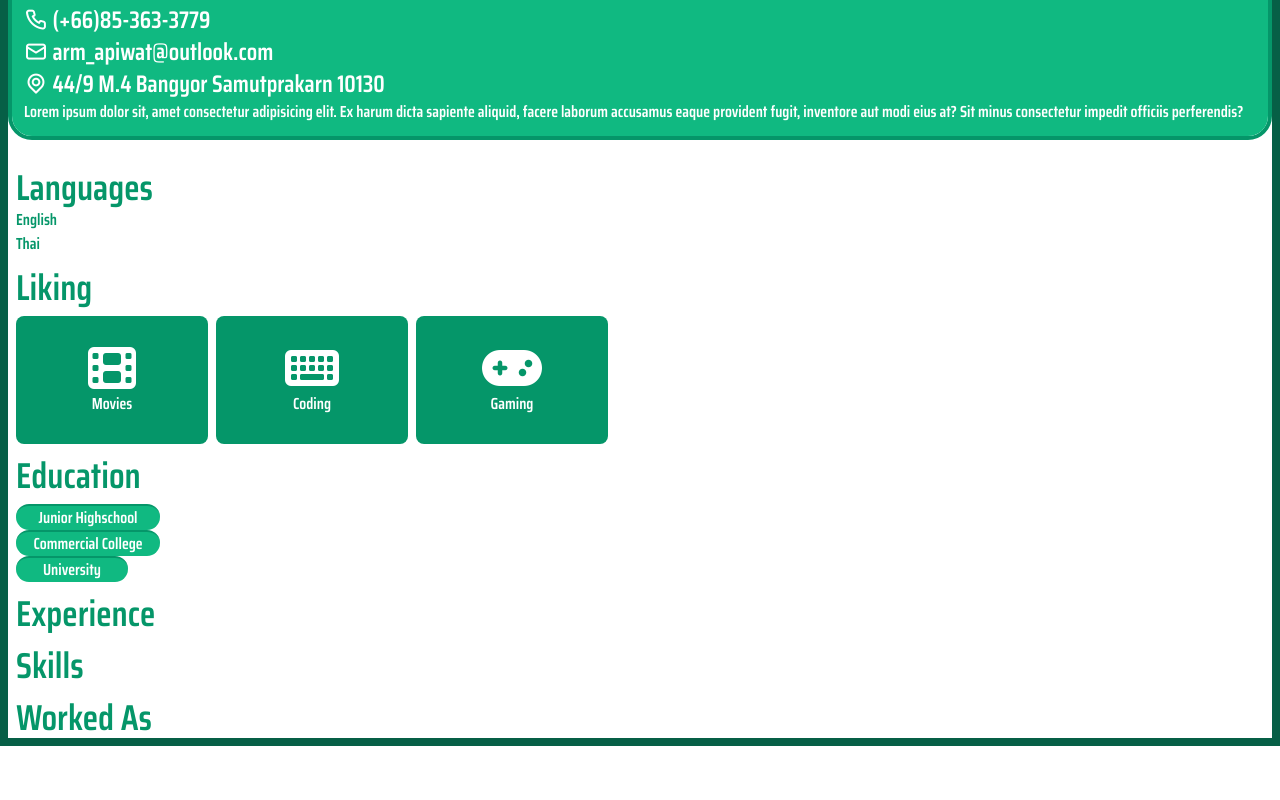
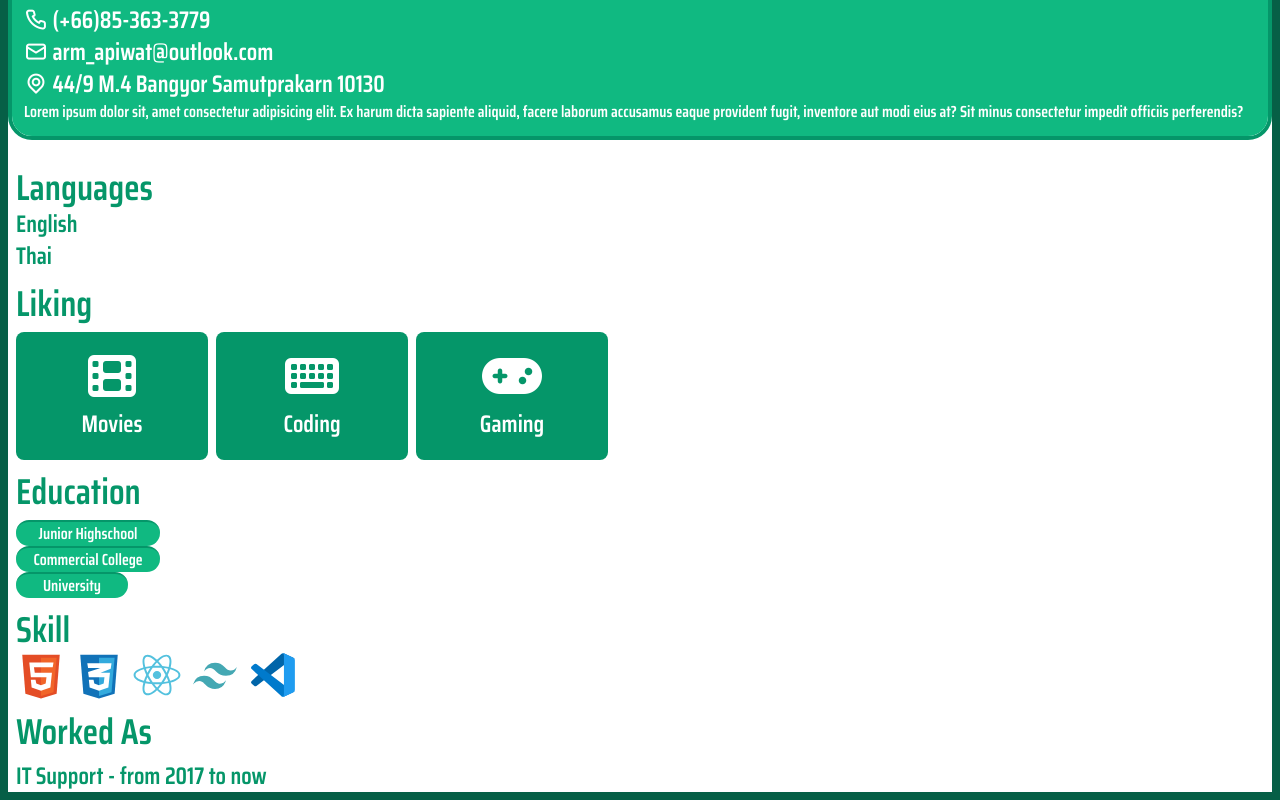
Before and after one commit to Yakkiiz/Yakkiiz.github.io, a React (Vite) app: page / in a window 1280 px wide. Shown: the part 588-1388 px from the top of the page. Before the commit the page ends 1334 px from the top, so only its background shows below. Built offline with nearby package versions, Linux system fonts and the light colour scheme.

Commit message:
import skill icon with svg component

```diff
--- a/src/App.tsx
+++ b/src/App.tsx
@@ -1,4 +1,9 @@
 import "./App.css";
+import Css3 from "./assets/icons/Css3";
+import Html5 from "./assets/icons/Html5";
+import ReactIcon from "./assets/icons/React";
+import TailwindCss from "./assets/icons/TailwindCss";
+import VsCode from "./assets/icons/VsCode";
 import profileImage from "/ProfileProject.png";
 
 function App() {
@@ -41,29 +46,29 @@ function App() {
           <div className="flex flex-col gap-y-3 px-2 pt-0">
             <div>
               <div className="text-4xl">Languages</div>
-              <div>English</div>
-              <div>Thai</div>
+              <div className="text-2xl">English</div>
+              <div className="text-2xl">Thai</div>
             </div>
             <div>
-              <div className="text-4xl pb-2">Liking</div>
+              <div className="pb-2 text-4xl">Liking</div>
               <div className="flex justify-stretch gap-x-2 text-center">
                 <div className="flex h-32 w-48 flex-col justify-center rounded-lg bg-emerald-600 text-white">
                   <i className="fa-solid fa-film text-5xl"></i>
-                  <div>Movies</div>
+                  <div className="pt-2 text-2xl">Movies</div>
                 </div>
                 <div className="flex h-32 w-48 flex-col justify-center rounded-lg bg-emerald-600 text-white">
                   <i className="fa-solid fa-keyboard text-5xl"></i>
-                  <div>Coding</div>
+                  <div className="pt-2 text-2xl">Coding</div>
                 </div>
                 <div className="flex h-32 w-48 flex-col justify-center rounded-lg bg-emerald-600 text-white">
                   <i className="fa-solid fa-gamepad text-5xl"></i>
-                  <div>Gaming</div>
+                  <div className="pt-2 text-2xl">Gaming</div>
                 </div>
               </div>
             </div>
 
             <div>
-              <div className="text-4xl pb-2">Education</div>
+              <div className="pb-2 text-4xl">Education</div>
               <div className="w-36 rounded-full border-t-2 border-emerald-600 bg-emerald-500 text-center text-white">
                 Junior Highschool
               </div>
@@ -75,9 +80,31 @@ function App() {
               </div>
               {/* <div className="h-1 w-40 bg-black"></div> */}
             </div>
-            <div className="text-4xl">Experience</div>
-            <div className="text-4xl">Skills</div>
-            <div className="text-4xl">Worked As</div>
+            <div>
+              <div className="text-4xl">Skill</div>
+              <div className="flex justify-stretch gap-x-2 text-5xl">
+                <div>
+                  <Html5 className="h-[50px] w-auto" />
+                </div>
+                <div>
+                  <Css3 className="h-[50px] w-auto" />
+                </div>
+                <div>
+                  <ReactIcon className="h-[50px] w-auto" />
+                </div>
+                <div className="text-5xl">
+                  <TailwindCss className="h-[50px] w-auto" />
+                </div>
+                <div>
+                  {/* <img src={vsCode} alt="" /> */}
+                  <VsCode className="h-[50px] w-auto" />
+                </div>
+              </div>
+            </div>
+            <div className="text-4xl">
+              <div className="pb-2">Worked As</div>
+              <div className="text-2xl">IT Support - from 2017 to now</div>
+            </div>
           </div>
         </div>
       </div>
```
